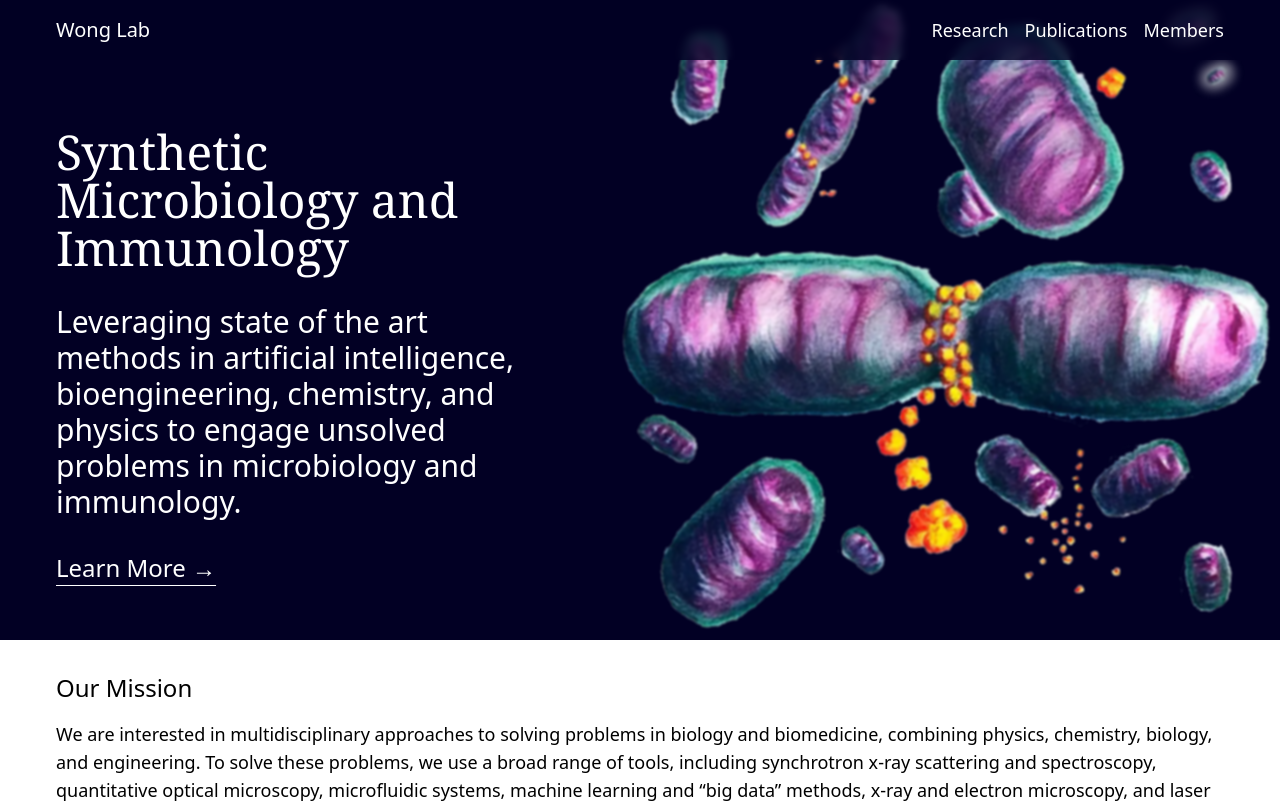
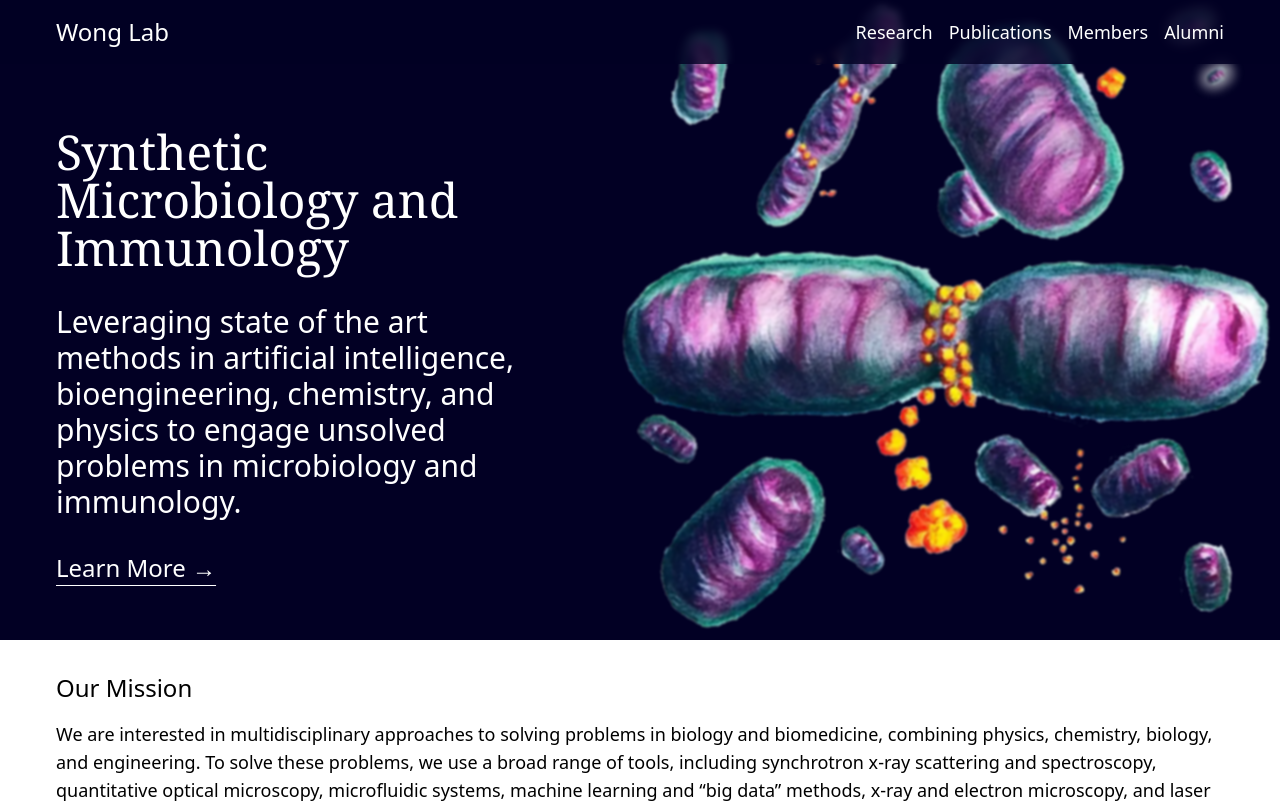
Before and after one commit to Wong-Lab/wong-lab.github.io, a Next.js app: page / in a window 1280 px wide. Shown: the top 803 px of the page. Built offline with nearby package versions, Linux system fonts and the light colour scheme; a web font is replaced by a local one.

Commit message:
increase nav font size

```diff
--- a/pages/_app.js
+++ b/pages/_app.js
@@ -26,7 +26,7 @@ function Nav() {
       <div>
         {/* Logo */}
         <Link href="/" onClick={() => setExpanded(false)}>
-          <span className='font-medium text-xl whitespace-nowrap'>Wong Lab</span>
+          <span className='font-medium text-2xl whitespace-nowrap'>Wong Lab</span>
         </Link>
       </div>
       <div>
@@ -47,6 +47,9 @@ function Nav() {
           </Link>
           <Link href="/members" className={`hover:underline underline-offset-4 ${expanded && 'block'}`} onClick={() => setExpanded(false)}>
             <span className=''>Members</span>
+          </Link>
+          <Link href="/alumni" className={`hover:underline underline-offset-4 ${expanded && 'block'}`} onClick={() => setExpanded(false)}>
+            <span className=''>Alumni</span>
           </Link>
         </div>
         <Image
```
